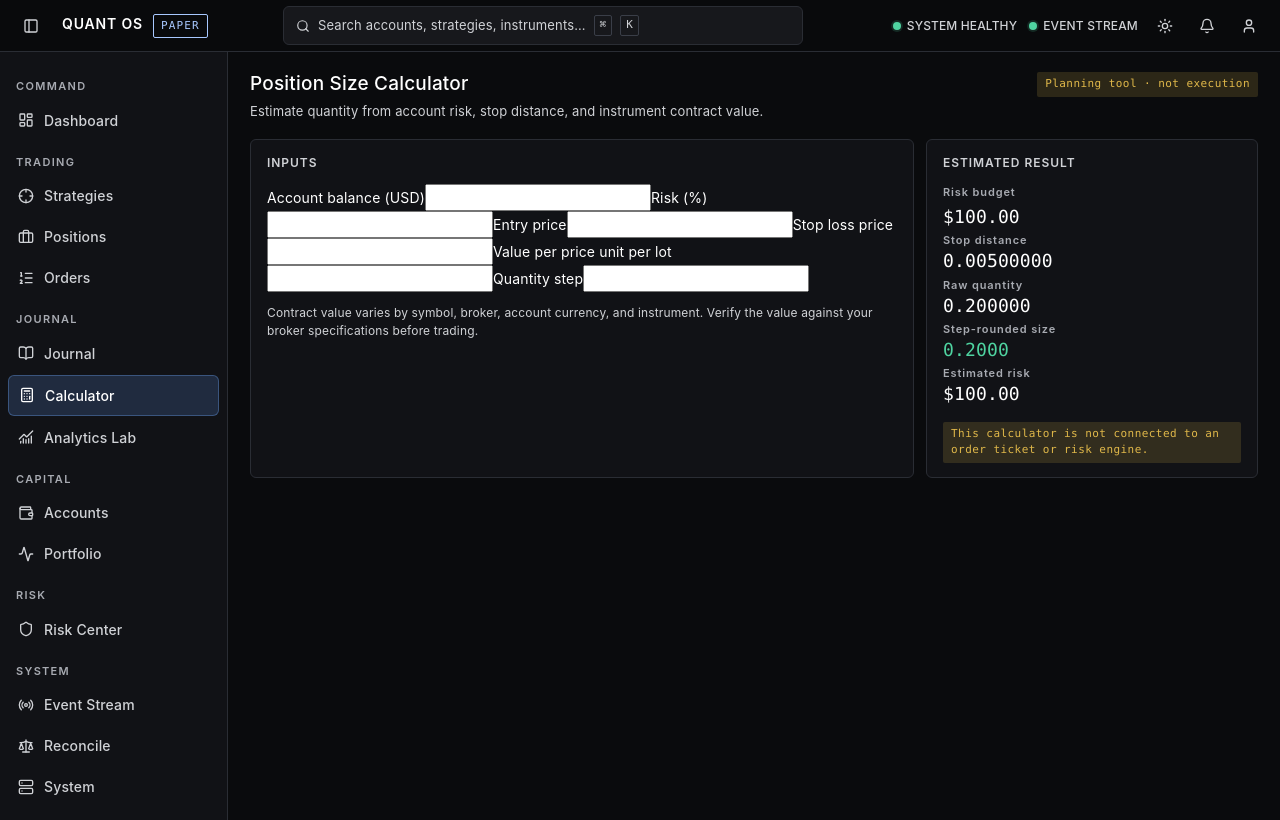
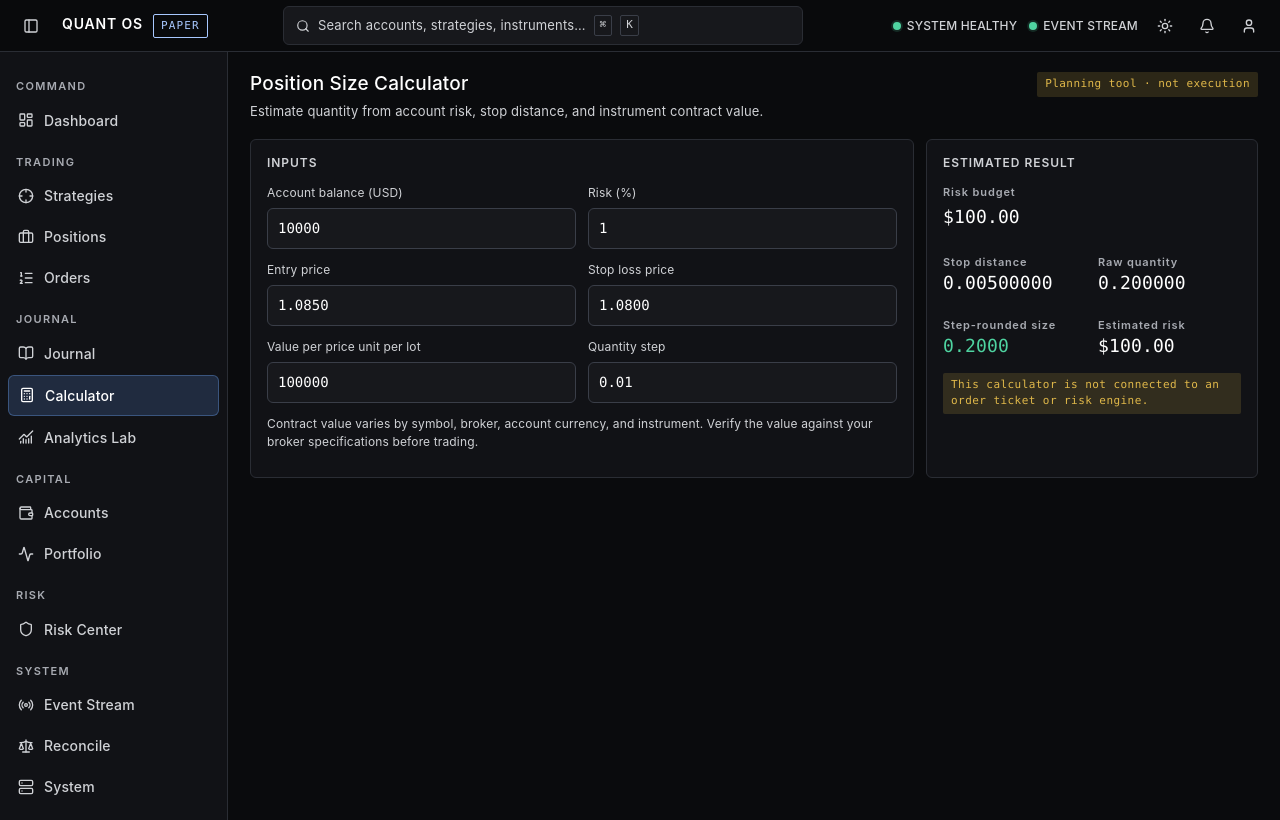
Before and after one commit to apostleoffinance/event-driven-trading-rs, a Next.js app in the folder frontend/: page /calculator in a window 1280 px wide. Built offline with nearby package versions, Linux system fonts and the light colour scheme; no server answers.

Commit message:
style(journal): add Journal Calculator and Analytics layout styles

```diff
--- a/frontend/src/styles/globals.css
+++ b/frontend/src/styles/globals.css
@@ -713,3 +713,67 @@ table {
     font-size: 14px;
   }
 }
+
+
+/* Journal, calculator and analytics module */
+.journal-form-grid {
+  display: grid;
+  grid-template-columns: repeat(2, minmax(0, 1fr));
+  gap: 12px;
+}
+.journal-field {
+  display: flex;
+  flex-direction: column;
+  gap: 6px;
+  min-width: 0;
+}
+.journal-field > span {
+  color: var(--text-muted);
+  font-size: 12px;
+}
+.journal-field input,
+.journal-field textarea {
+  width: 100%;
+  min-width: 0;
+  background: var(--bg-2);
+  color: var(--text);
+  border: 1px solid var(--border-strong);
+  border-radius: var(--radius);
+  padding: 9px 10px;
+  font-family: var(--font-mono);
+}
+.journal-field textarea {
+  resize: vertical;
+  font-family: var(--font-sans);
+}
+.journal-result-grid {
+  display: grid;
+  grid-template-columns: repeat(2, minmax(0, 1fr));
+  gap: 18px 12px;
+  margin-top: 22px;
+}
+.journal-empty {
+  text-align: center;
+  max-width: 620px;
+  margin: 30px auto;
+  padding: 22px;
+}
+.journal-empty h3 {
+  margin: 0 0 8px;
+  font-size: 16px;
+}
+.journal-empty p {
+  color: var(--text-muted);
+  line-height: 1.7;
+}
+.journal-metric-list {
+  margin: 0;
+  padding-left: 20px;
+  color: var(--text-muted);
+}
+.journal-metric-list li {
+  margin: 8px 0;
+}
+@media (max-width: 900px) {
+  .journal-form-grid { grid-template-columns: 1fr; }
+}
```
